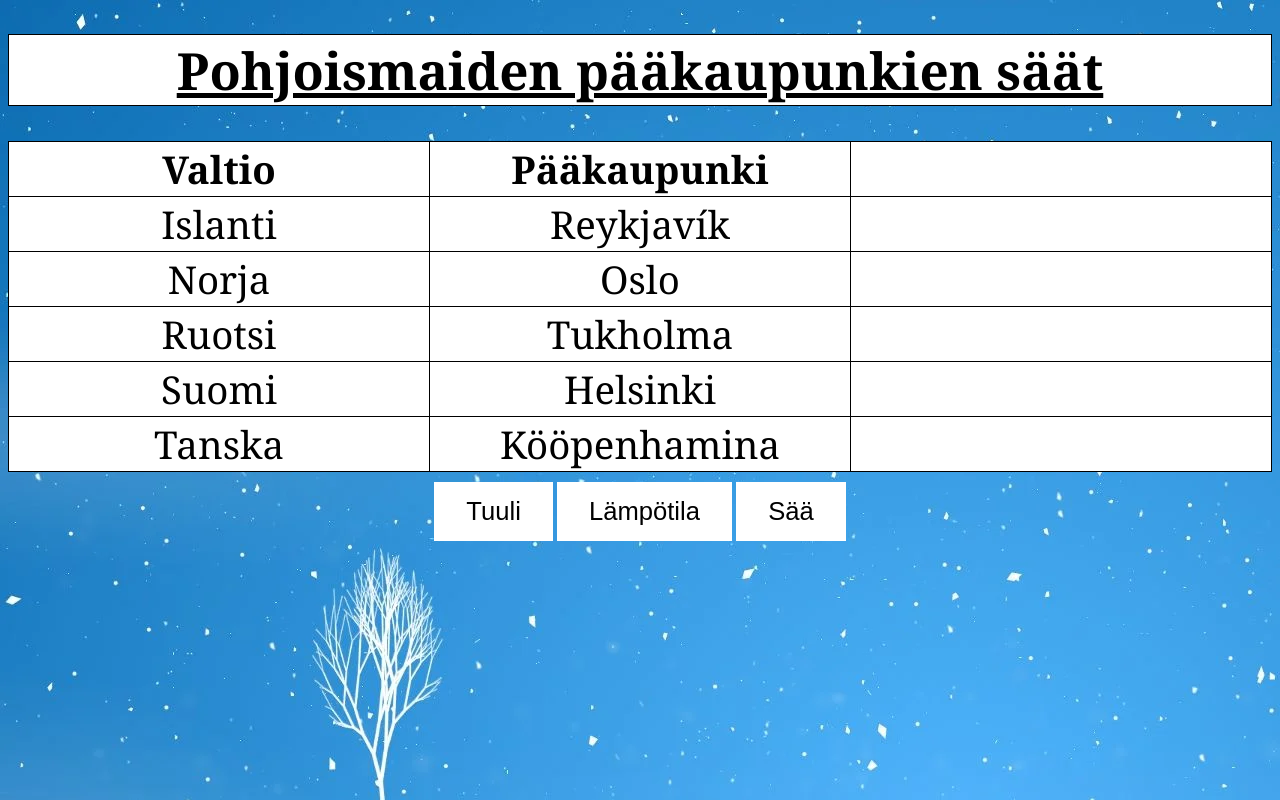
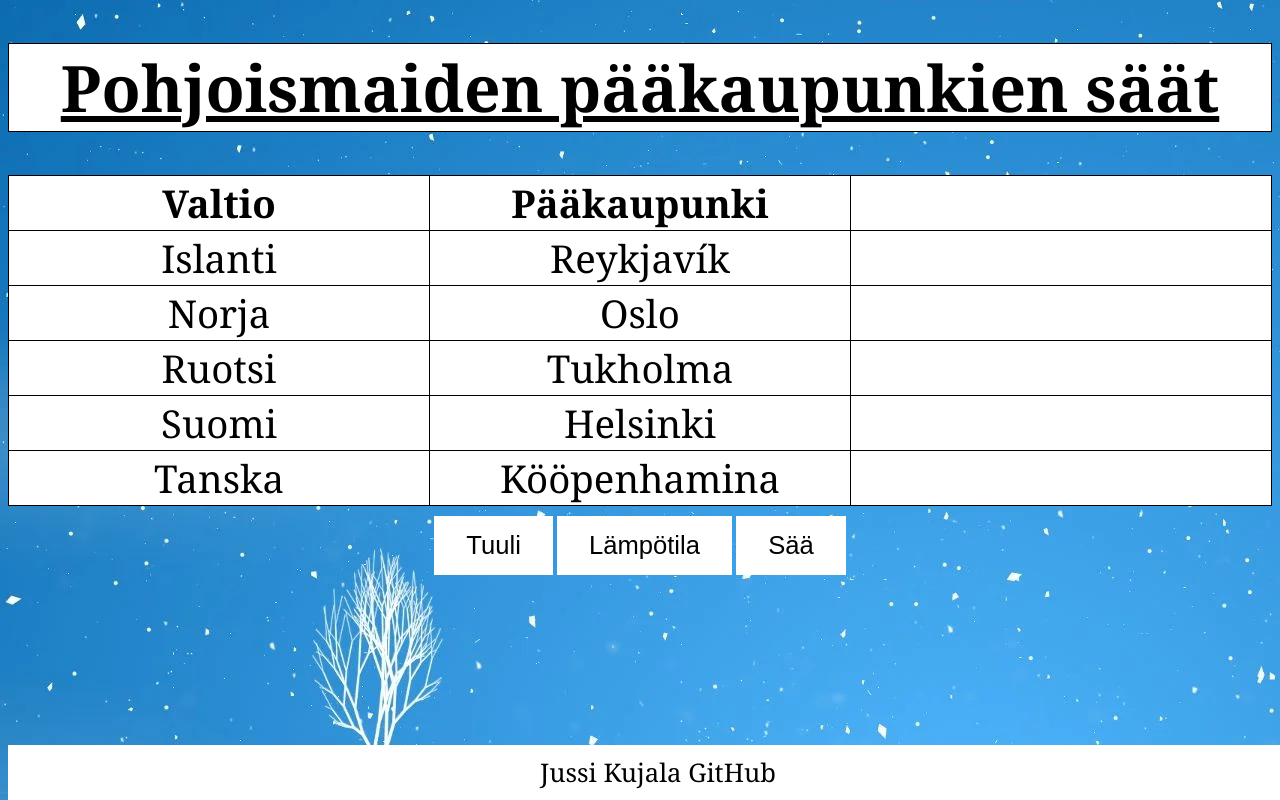
Before and after one commit to JussiKujala/Finalassignment, a plain HTML site: page index.html in a window 1280 px wide. Drawn offline with Linux system fonts and the light colour scheme; no server answers.

Commit message:
Footer added and font sizes changed

```diff
--- a/index.html
+++ b/index.html
@@ -53,7 +53,9 @@
         <button id="button" onclick="getweatherinfo(1)">Lämpötila</button>
         <button id="button" onclick="getweatherinfo(3)">Sää</button>
     </div>
-
+<div id="footer">
+    <a href="https://github.com/JussiKujala/">Jussi Kujala GitHub </a>
+</div>
     <script src="js/code.js"></script>
 </body>
 
--- a/style/style.css
+++ b/style/style.css
@@ -6,7 +6,7 @@ background-image: url("../images/worldmap.jpg");
 
 h1{
     text-align: center;
-    font-size: 4vw;
+    font-size: 5vw;
     text-decoration: underline;
     border: 1px solid black;
     border-collapse: collapse;
@@ -54,3 +54,18 @@ padding-right: 30px;
     display: inline-block;
     font-size: 2vw;
   }
+
+#footer{
+    background-color: white;
+    font-size: 2vw;
+    text-align: center;
+    position: fixed;
+    padding: 10px 10px 10px 10px;
+    bottom: 0;
+    width: 100%;
+}
+
+a{
+    text-decoration: none;
+    color: black;
+}
```
